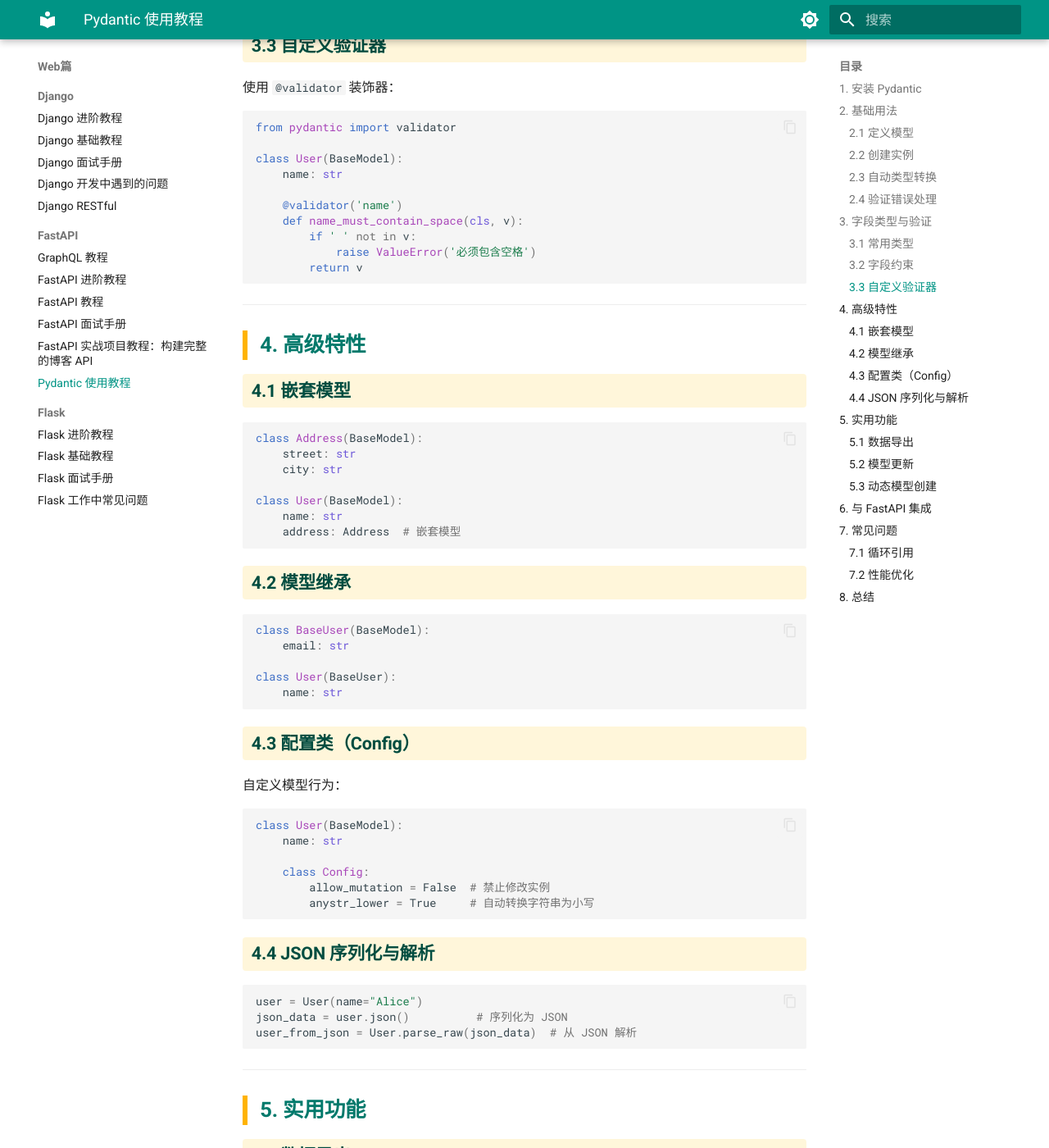
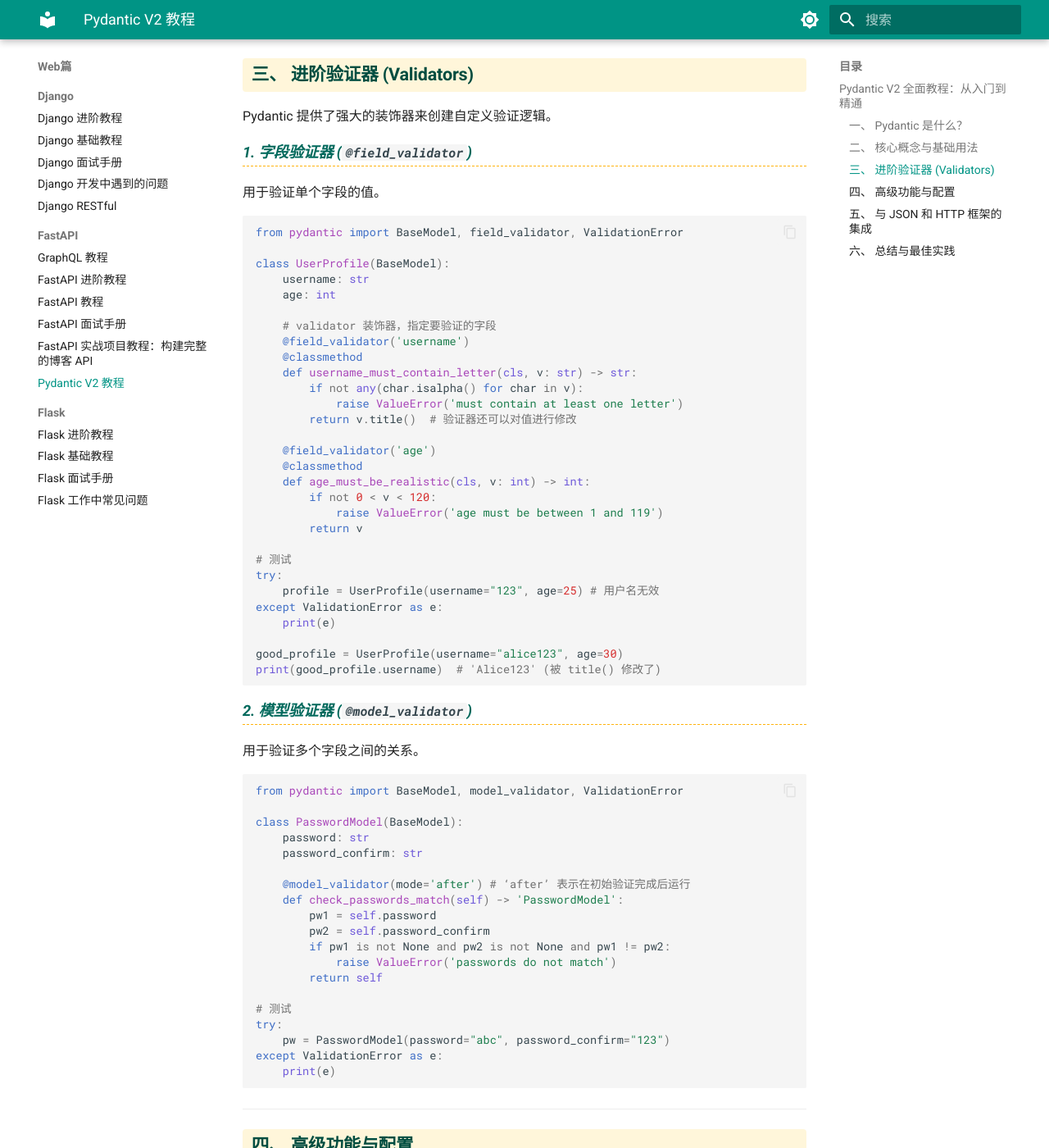
Before and after one commit to buffaloboyhlh/it-handbooks, an MkDocs documentation site: the page built from docs/Web篇/FastAPI/pydantic.md, in a window 1280 px wide and 1400 px high, scrolled down 1896 px. Shown: the whole window at 82% size. Built offline with MkDocs 1.6.1 and Material for MkDocs 9.7.7, drawn with Linux system fonts in a browser that asks for light colours; some of the changed text lies outside the part shown.

Commit message:
pydantic

````diff
--- a/docs/Web篇/FastAPI/pydantic.md
+++ b/docs/Web篇/FastAPI/pydantic.md
@@ -1,162 +1,298 @@
-# Pydantic 使用教程
-
-
-Pydantic 是一个强大的 Python 数据验证和设置管理库，它使用 Python 类型注解来定义数据模型的结构和验证规则。以下是 Pydantic 的详细教程，涵盖从基础到高级的用法。
+# Pydantic V2 教程
 
 ---
 
-## 1. 安装 Pydantic
+## Pydantic V2 全面教程：从入门到精通
+
+### 一、 Pydantic 是什么？
+
+Pydantic 是一个基于 Python 类型注解的数据验证和设置管理库。它的核心功能是：
+1.  **验证**：确保输入数据符合你定义的模型规范。
+2.  **转换**：自动将输入数据（来自 JSON、字典等）转换为指定的 Python 类型（如 `datetime`, `UUID` 等）。
+3.  **序列化**：将模型实例轻松转换为字典或 JSON。
+4.  **设置管理**：非常适合管理应用程序的配置。
+
+Pydantic V2 是一个重大更新，带来了显著的性能提升（基于 Rust）和更清晰的 API。
+
+---
+
+### 二、 核心概念与基础用法
+
+#### 1. 安装
 
 ```bash
 pip install pydantic
 ```
 
----
+#### 2. 第一个模型：`BaseModel`
 
-## 2. 基础用法
-
-### 2.1 定义模型
-通过继承 `BaseModel` 并定义字段类型来创建模型：
+一切始于从 `pydantic.BaseModel` 继承来定义你的数据模型。
 
 ```python
 from pydantic import BaseModel
-from typing import Optional, List
 
 class User(BaseModel):
     id: int
     name: str = "John Doe"
-    email: Optional[str] = None
-    friends: List[int] = []
+    email: str | None = None  # 可选字段，默认为 None
+    is_active: bool = True    # 带默认值的字段
+
+# 使用字典创建实例（验证和转换在此发生）
+user_data = {"id": 123, "name": "Alice", "email": "alice@example.com"}
+user = User(**user_data)
+
+print(user)
+# > id=123 name='Alice' email='alice@example.com' is_active=True
+
+print(user.id)        # 123
+print(user.name)      # 'Alice'
+print(user.model_dump()) # 将模型转回字典
+# > {'id': 123, 'name': 'Alice', 'email': 'alice@example.com', 'is_active': True}
+
+# 如果数据无效，会抛出 ValidationError
+try:
+    invalid_user = User(id="not_an_int")
+except ValidationError as e:
+    print(e)
+    """
+    1 validation error for User
+    id
+      Input should be a valid integer, unable to parse string as an integer [type=int_parsing, input_value='not_an_int', input_type=str]
+    """
 ```
 
-### 2.2 创建实例
+#### 3. 类型验证与自动转换
+
+Pydantic 会自动尝试将输入数据转换为你声明的类型。
+
 ```python
-user = User(id=1, name="Alice", email="alice@example.com")
-print(user)  # 输出: id=1 name='Alice' email='alice@example.com' friends=[]
-```
+from datetime import datetime
+from pydantic import BaseModel
 
-### 2.3 自动类型转换
-Pydantic 会自动转换类型（如字符串数字转整数）：
-```python
-user = User(id="123", name="Bob")  # id 会被自动转换为 int
-```
+class Event(BaseModel):
+    name: str
+    timestamp: datetime  # 传入字符串，自动转换为 datetime 对象
+    participants: list[str]  # 传入元组，自动转换为列表
 
-### 2.4 验证错误处理
-如果数据无效，会抛出 `ValidationError`：
-```python
-from pydantic import ValidationError
+event_data = {
+    "name": "Product Launch",
+    "timestamp": "2023-10-27 12:00:00",  # 字符串
+    "participants": ("Alice", "Bob")     # 元组
+}
 
-try:
-    User(id="not_an_int")
-except ValidationError as e:
-    print(e.json())  # 输出详细的错误信息
+event = Event(**event_data)
+print(event.timestamp)  # datetime.datetime(2023, 10, 27, 12, 0)
+print(type(event.timestamp))  # <class 'datetime.datetime'>
+print(event.participants)  # ['Alice', 'Bob']
 ```
 
 ---
 
-## 3. 字段类型与验证
+### 三、 进阶验证器 (Validators)
 
-### 3.1 常用类型
-- 基础类型：`int`, `str`, `float`, `bool`
-- 复合类型：`List`, `Dict`, `Set`, `Optional`
-- 特殊类型：`EmailStr`, `UrlStr`, `IPvAnyAddress`（需安装 `email-validator`）
+Pydantic 提供了强大的装饰器来创建自定义验证逻辑。
 
-### 3.2 字段约束
-使用 `Field` 添加额外约束：
+#### 1. 字段验证器 (`@field_validator`)
+
+用于验证单个字段的值。
+
 ```python
-from pydantic import Field
+from pydantic import BaseModel, field_validator, ValidationError
 
-class Product(BaseModel):
-    name: str
-    price: float = Field(gt=0, description="价格必须大于0")
-    tags: List[str] = Field(min_items=1)
+class UserProfile(BaseModel):
+    username: str
+    age: int
+
+    # validator 装饰器，指定要验证的字段
+    @field_validator('username')
+    @classmethod
+    def username_must_contain_letter(cls, v: str) -> str:
+        if not any(char.isalpha() for char in v):
+            raise ValueError('must contain at least one letter')
+        return v.title()  # 验证器还可以对值进行修改
+
+    @field_validator('age')
+    @classmethod
+    def age_must_be_realistic(cls, v: int) -> int:
+        if not 0 < v < 120:
+            raise ValueError('age must be between 1 and 119')
+        return v
+
+# 测试
+try:
+    profile = UserProfile(username="123", age=25) # 用户名无效
+except ValidationError as e:
+    print(e)
+
+good_profile = UserProfile(username="alice123", age=30)
+print(good_profile.username)  # 'Alice123' (被 title() 修改了)
 ```
 
-### 3.3 自定义验证器
-使用 `@validator` 装饰器：
+#### 2. 模型验证器 (`@model_validator`)
+
+用于验证多个字段之间的关系。
+
 ```python
-from pydantic import validator
+from pydantic import BaseModel, model_validator, ValidationError
 
-class User(BaseModel):
-    name: str
+class PasswordModel(BaseModel):
+    password: str
+    password_confirm: str
 
-    @validator('name')
-    def name_must_contain_space(cls, v):
-        if ' ' not in v:
-            raise ValueError('必须包含空格')
-        return v
+    @model_validator(mode='after') # ‘after’ 表示在初始验证完成后运行
+    def check_passwords_match(self) -> 'PasswordModel':
+        pw1 = self.password
+        pw2 = self.password_confirm
+        if pw1 is not None and pw2 is not None and pw1 != pw2:
+            raise ValueError('passwords do not match')
+        return self
+
+# 测试
+try:
+    pw = PasswordModel(password="abc", password_confirm="123")
+except ValidationError as e:
+    print(e)
 ```
 
 ---
 
-## 4. 高级特性
+### 四、 高级功能与配置
 
-### 4.1 嵌套模型
+#### 1. 模型配置 (`model_config`)
+
+使用 `model_config` 属性来自定义模型行为。
+
 ```python
+from pydantic import BaseModel, ConfigDict
+
+class Company(BaseModel):
+    # 在 V2 中，这是新的配置方式
+    model_config = ConfigDict(
+        frozen=True,          # 创建后实例不可变（类似命名元组）
+        str_strip_whitespace=True, # 自动去除字符串两端的空格
+        extra='forbid'        # 禁止传入额外字段（默认是 'ignore'）
+    )
+
+    name: str
+    founded: int
+
+company = Company(name="  Tech Corp  ", founded=1999)
+print(company.name)  # 'Tech Corp' (空格被去除)
+
+try:
+    company.founded = 2000  # 错误：实例是 frozen 的
+except AttributeError as e:
+    print(e)
+
+try:
+    company_data = {"name": "Test", "founded": 2000, "ceo": "Alice"}
+    c = Company(**company_data) # 错误：存在额外字段 'ceo'
+except ValidationError as e:
+    print(e)
+```
+
+#### 2. 自定义字段类型 (`Annotated` 与 `Field`)
+
+使用 `Field` 为字段添加元数据和约束。
+
+```python
+from pydantic import BaseModel, Field, ValidationError
+from typing import Annotated
+from datetime import date
+
+class Product(BaseModel):
+    # 使用 Annotated 和 Field 提供描述、示例和约束
+    name: Annotated[str, Field(description="The name of the product", min_length=1, max_length=50)]
+    price: Annotated[float, Field(gt=0, description="Price must be positive")]
+    release_date: date | None = Field(
+        default=None,
+        examples=["2023-01-01"], # 提供示例值
+        json_schema_extra={"format": "date"} # 为 JSON Schema 添加额外信息
+    )
+
+# 测试
+try:
+    p = Product(name="", price=-10) # 两个字段都无效
+except ValidationError as e:
+    print(e)
+
+# 查看模型的 JSON Schema
+print(Product.model_json_schema())
+```
+
+#### 3. 嵌套模型
+
+模型可以包含其他模型，实现复杂数据结构的验证。
+
+```python
+from pydantic import BaseModel
+from typing import List
+
 class Address(BaseModel):
     street: str
     city: str
+    zip_code: str
 
-class User(BaseModel):
+class Person(BaseModel):
     name: str
-    address: Address  # 嵌套模型
+    addresses: List[Address]  # 地址列表
+
+person_data = {
+    "name": "Bob",
+    "addresses": [
+        {"street": "123 Main St", "city": "Springfield", "zip_code": "12345"},
+        {"street": "456 Oak Ave", "city": "Metropolis", "zip_code": "67890"},
+    ]
+}
+
+person = Person(**person_data)
+print(person.addresses[0].city)  # Springfield
 ```
 
-### 4.2 模型继承
+#### 4. 序列化与别名 (`alias`)
+
+处理 JSON 键名与 Python 属性名不一致的情况。
+
 ```python
-class BaseUser(BaseModel):
-    email: str
+from pydantic import BaseModel, Field, ConfigDict
 
-class User(BaseUser):
-    name: str
-```
+class DataModel(BaseModel):
+    model_config = ConfigDict(
+        populate_by_name=True, # 允许同时使用 `alias` 和 属性名
+    )
 
-### 4.3 配置类（Config）
-自定义模型行为：
-```python
-class User(BaseModel):
-    name: str
+    # 字段在 Python 中叫 `first_name`，在 JSON 中期望叫 `firstName`
+    first_name: str = Field(alias="firstName")
+    age: int
 
-    class Config:
-        allow_mutation = False  # 禁止修改实例
-        anystr_lower = True     # 自动转换字符串为小写
-```
+# 通过别名（JSON键）创建
+data = DataModel(firstName="Alice", age=30)
+print(data.first_name) # Alice
 
-### 4.4 JSON 序列化与解析
-```python
-user = User(name="Alice")
-json_data = user.json()          # 序列化为 JSON
-user_from_json = User.parse_raw(json_data)  # 从 JSON 解析
+# 因为设置了 populate_by_name=True，也可以用属性名创建
+data2 = DataModel(first_name="Bob", age=25)
+print(data2.model_dump(by_alias=True))  # {'firstName': 'Bob', 'age': 25}
 ```
 
 ---
 
-## 5. 实用功能
+### 五、 与 JSON 和 HTTP 框架的集成
 
-### 5.1 数据导出
+#### 1. 序列化为 JSON
+
 ```python
-user.dict()          # 转换为字典
-user.json()          # 转换为 JSON 字符串
-user.copy()          # 深拷贝实例
+user = User(id=1, name="Alice")
+json_str = user.model_dump_json()
+print(json_str) # '{"id":1,"name":"Alice","email":null,"is_active":true}'
+
+# 排除默认值
+json_str_minimal = user.model_dump_json(exclude_defaults=True)
+print(json_str_minimal) # '{"id":1,"name":"Alice"}'
 ```
 
-### 5.2 模型更新
-```python
-user.update({"name": "Bob"})  # 更新字段值
-```
+#### 2. 在 FastAPI 中使用 (示例)
 
-### 5.3 动态模型创建
-使用 `create_model` 动态创建模型：
-```python
-from pydantic import create_model
-
-DynamicUser = create_model("DynamicUser", name=(str, ...), age=(int, 25))
-```
-
----
-
-## 6. 与 FastAPI 集成
-Pydantic 是 FastAPI 的默认数据模型库，用于请求/响应验证：
+Pydantic 是 FastAPI 的基石，用于定义请求体和响应模型。
 
 ```python
 from fastapi import FastAPI
@@ -164,44 +300,38 @@
 
 app = FastAPI()
 
-class Item(BaseModel):
+# 定义请求体模型
+class ItemCreate(BaseModel):
     name: str
+    description: str | None = None
+    price: float
+    tax: float | None = None
+
+# 定义响应模型（可以排除敏感字段如 `tax`）
+class ItemResponse(BaseModel):
+    id: int
+    name: str
+    description: str | None = None
     price: float
 
-@app.post("/items/")
-def create_item(item: Item):  # 自动验证请求体
-    return item
+@app.post("/items/", response_model=ItemResponse)
+async def create_item(item: ItemCreate):
+    # `item` 已经是一个验证过的 Pydantic 模型实例
+    # ... 在这里处理业务逻辑，比如保存到数据库 ...
+    fake_db_id = 123
+    # 返回的数据会自动用 `ItemResponse` 模型验证和序列化
+    return {**item.model_dump(), "id": fake_db_id}
 ```
 
 ---
 
-## 7. 常见问题
+### 六、 总结与最佳实践
 
-### 7.1 循环引用
-使用 `defer`（Pydantic v1.10+）或字符串类型注解：
-```python
-from pydantic import BaseModel
-from typing import List
+1.  **拥抱类型注解**：充分利用 Python 的类型提示，这是 Pydantic 工作的基础。
+2.  **从简单开始**：先用基本的 `BaseModel` 和标准类型，需要时再引入验证器。
+3.  **善用 `Field`**：使用 `Field` 来声明约束和元数据，而不是把逻辑都写在验证器里。
+4.  **配置模型行为**：使用 `model_config` 来全局控制模型的严格性、可变性等。
+5.  **区分输入/输出模型**：在 Web API 中，为创建（输入）和读取（输出）定义不同的模型。输出模型可以排除敏感信息（如密码哈希）或包含计算字段（如 `id`）。
+6.  **性能**：Pydantic V2 非常快，但复杂的自定义验证器会影响性能。保持验证器逻辑简洁。
 
-class User(BaseModel):
-    name: str
-    friends: List['User'] = []  # 字符串注解避免循环引用
-
-User.update_forward_refs()  # 更新前向引用
-```
-
-### 7.2 性能优化
-- 避免深层嵌套模型。
-- 使用 `alias_generator` 处理字段别名。
-
----
-
-## 8. 总结
-
-Pydantic 通过类型注解提供了简洁而强大的数据验证功能，适用于：
-- API 请求/响应验证
-- 配置文件管理
-- 数据管道中的类型检查
-- 与 FastAPI、Django 等框架集成
-
-官方文档：[https://pydantic-docs.helpmanual.io/](https://pydantic-docs.helpmanual.io/)
+Pydantic V2 通过其强类型、自动验证和清晰的 API，极大地提升了 Python 数据处理的可靠性和开发者体验。希望这份教程能帮助你有效地使用它！
````
